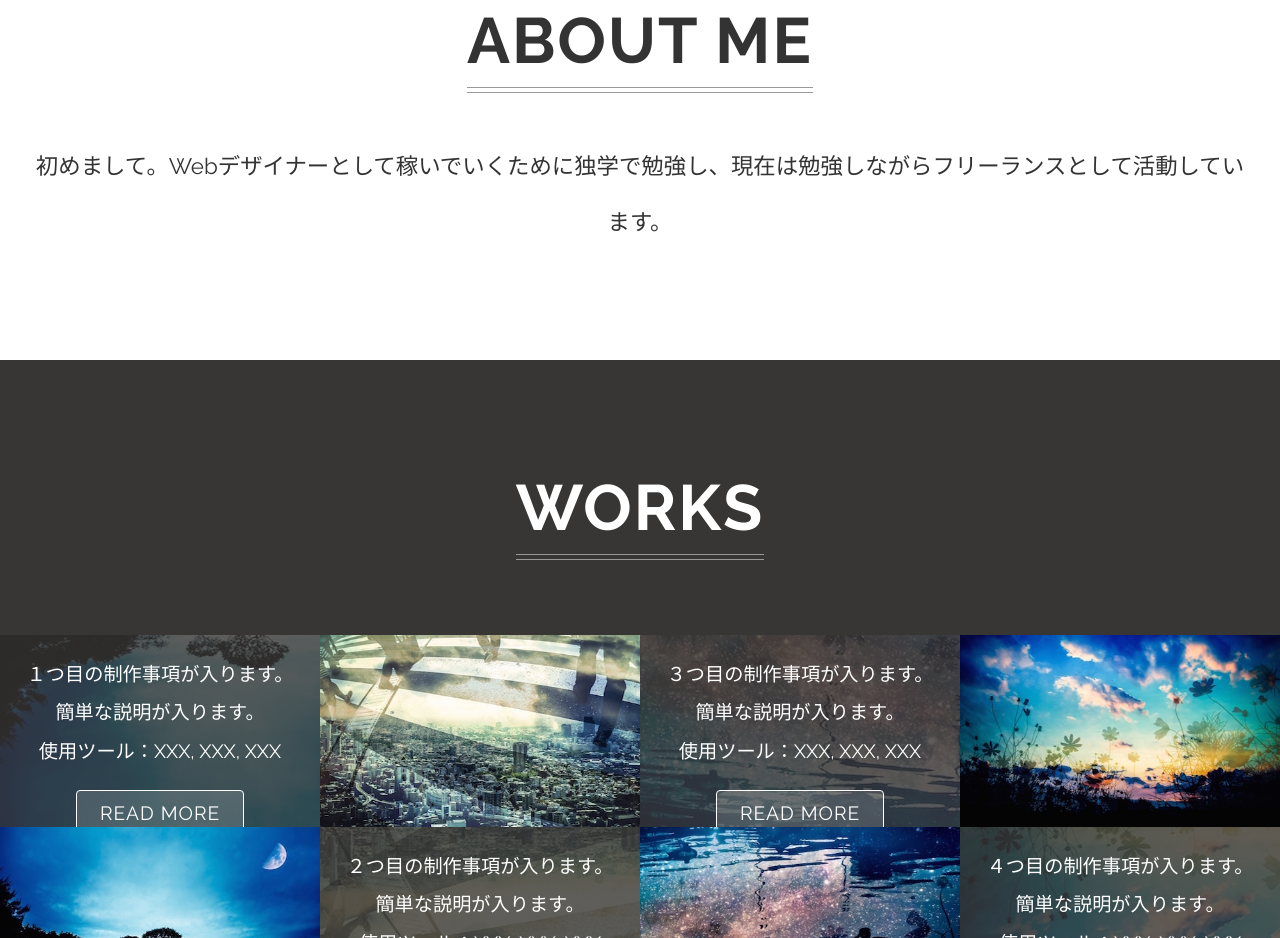
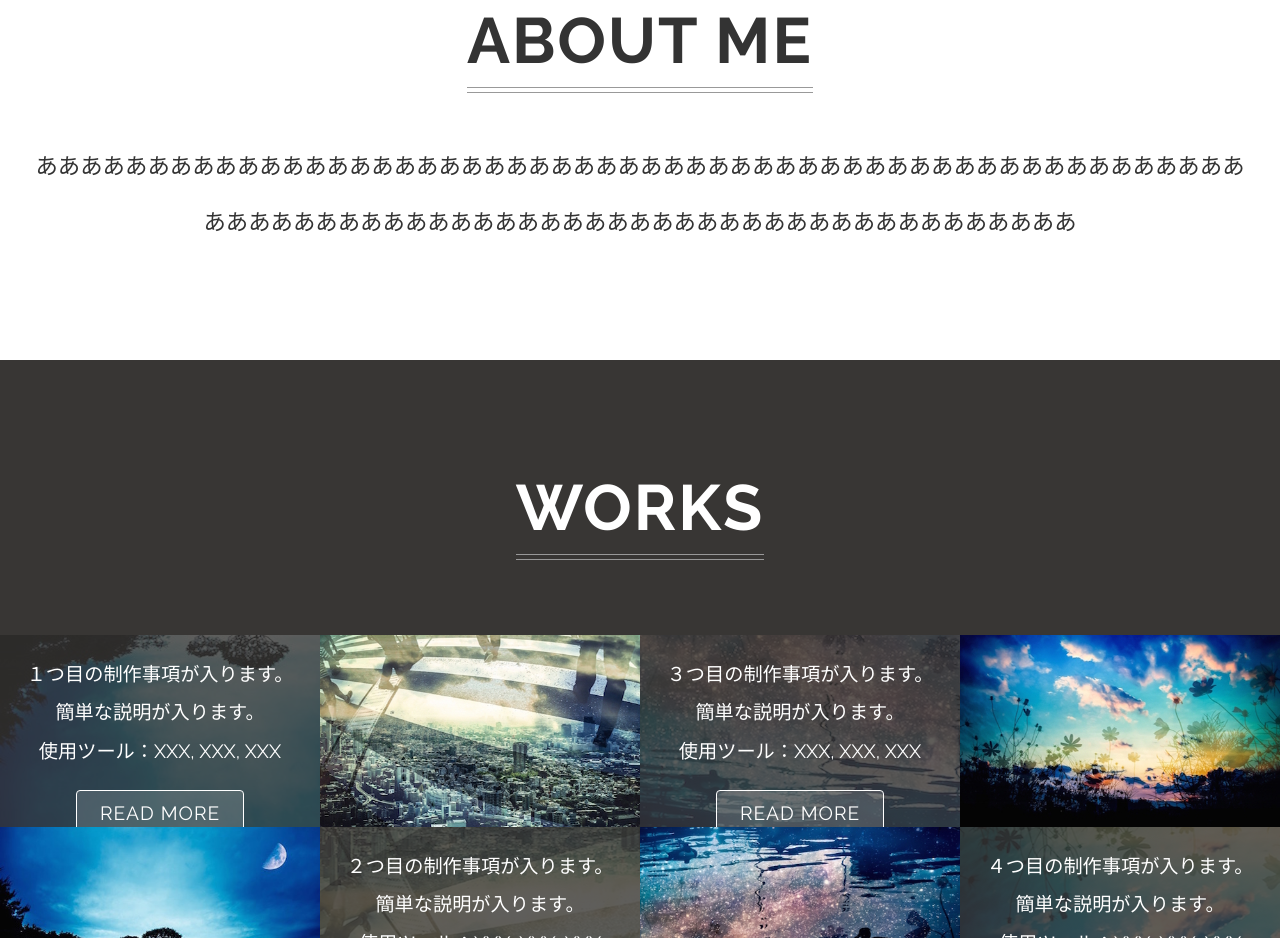
Before and after one commit to Levi910/index.html, a plain HTML site: page index.html in a window 1280 px wide. Shown: the part 792-1730 px from the top of the page. Drawn offline with Linux system fonts and the light colour scheme; files that its build step writes are made by us from their sources.

Commit message:
Update index.html

```diff
--- a/index.html
+++ b/index.html
@@ -21,7 +21,7 @@
     <section class="about" id="about">
       <h2 class="heading">ABOUT ME</h2>
       <p class="about-text">
-        初めまして。Webデザイナーとして稼いでいくために独学で勉強し、現在は勉強しながらフリーランスとして活動しています。
+        あああああああああああああああああああああああああああああああああああああああああああああああああああああああああああああああああああああああああああああああああああああああああああああ
       </p>
     </section>
     <section class="works">
```
